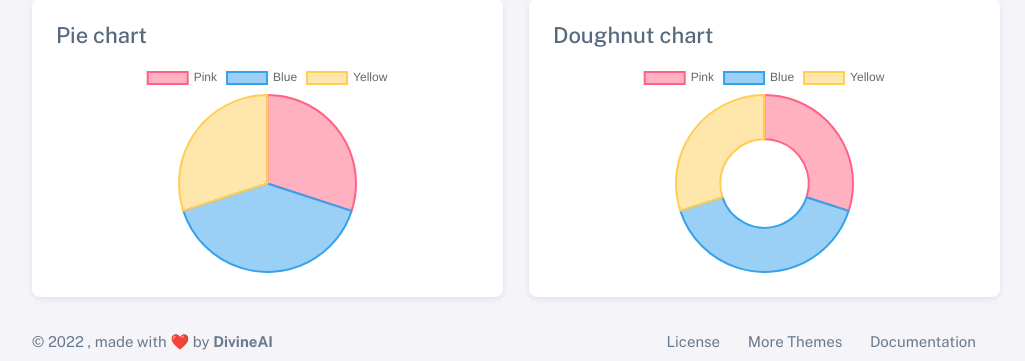
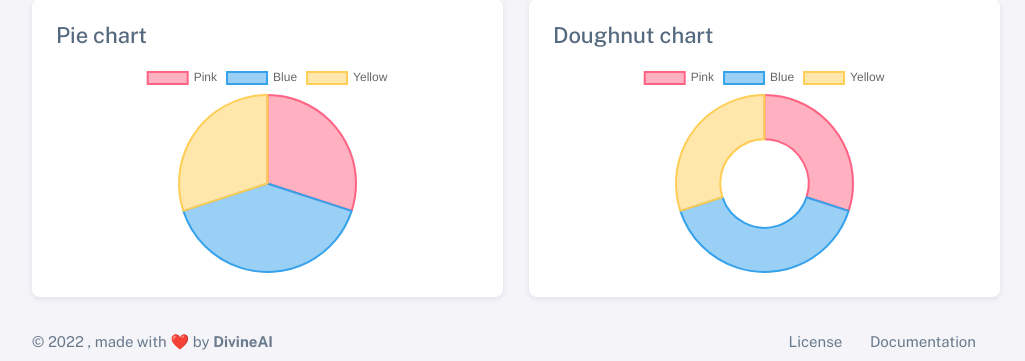
Before and after one commit to Sara-cos/flask_API_OAK, a Flask app: page / in a window 1280 px wide. Shown: the part 1317-1678 px from the top of the page, without its empty margins (254-1279 px from the left). Run offline with Flask 2, Linux system fonts and the light colour scheme; some libraries are stand-ins or nearby versions.

Commit message:
website-link

```diff
--- a/Templates/auth-forgot-password-basic.html
+++ b/Templates/auth-forgot-password-basic.html
@@ -6,7 +6,7 @@
   class="light-style customizer-hide"
   dir="ltr"
   data-theme="theme-default"
-  data-assets-path="../assets/"
+  data-assets-path="../static/"
   data-template="vertical-menu-template-free"
 >
   <head>
@@ -16,7 +16,7 @@
       content="width=device-width, initial-scale=1.0, user-scalable=no, minimum-scale=1.0, maximum-scale=1.0"
     />
 
-    <title>Forgot Password Basic - Pages | Sneat - Bootstrap 5 HTML Admin Template - Pro</title>
+    <title>Forgot Password Basic</title>
 
     <meta name="description" content="" />
 
--- a/Templates/index.html
+++ b/Templates/index.html
@@ -751,11 +751,10 @@
                   document.write(new Date().getFullYear());
                 </script>
                 , made with ❤️ by
-                <a href="" target="_blank" class="footer-link fw-bolder">DivineAI</a>
+                <a href="https://divineai.in/" target="_blank" class="footer-link fw-bolder">DivineAI</a>
               </div>
               <div>
                 <a href="#" class="footer-link me-4" target="_blank">License</a>
-                <a href="#" target="_blank" class="footer-link me-4">More Themes</a>
 
                 <a href="#"
                   target="_blank" class="footer-link me-4">Documentation</a>
--- a/Templates/tables-basic.html
+++ b/Templates/tables-basic.html
@@ -359,7 +359,7 @@
                       document.write(new Date().getFullYear());
                     </script>
                     , made with ❤️ by
-                    <a href="" target="_blank" class="footer-link fw-bolder">DivineAI</a>
+                    <a href="https://divineai.in/" target="_blank" class="footer-link fw-bolder">DivineAI</a>
                   </div>
                   <div>
                     <a href="#" class="footer-link me-4" target="_blank">License</a>
```
